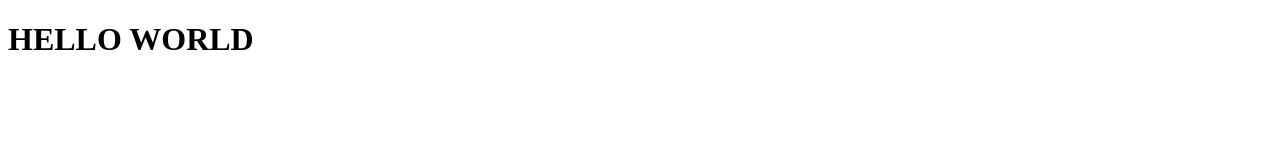
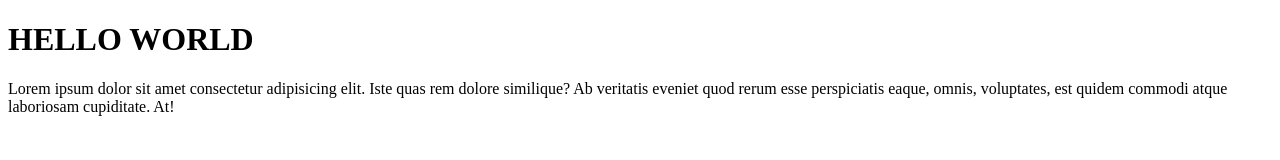
Before and after one commit to agungh21/git-test, a plain HTML site: page index.html in a window 1280 px wide. Drawn offline with Linux system fonts and the light colour scheme.

Commit message:
Menambahkan paragraf

```diff
--- a/index.html
+++ b/index.html
@@ -10,6 +10,8 @@
 
 <body>
     <h1>HELLO WORLD</h1>
+    <p>Lorem ipsum dolor sit amet consectetur adipisicing elit. Iste quas rem dolore similique? Ab veritatis eveniet
+        quod rerum esse perspiciatis eaque, omnis, voluptates, est quidem commodi atque laboriosam cupiditate. At!</p>
 </body>
 
 </html>
```
